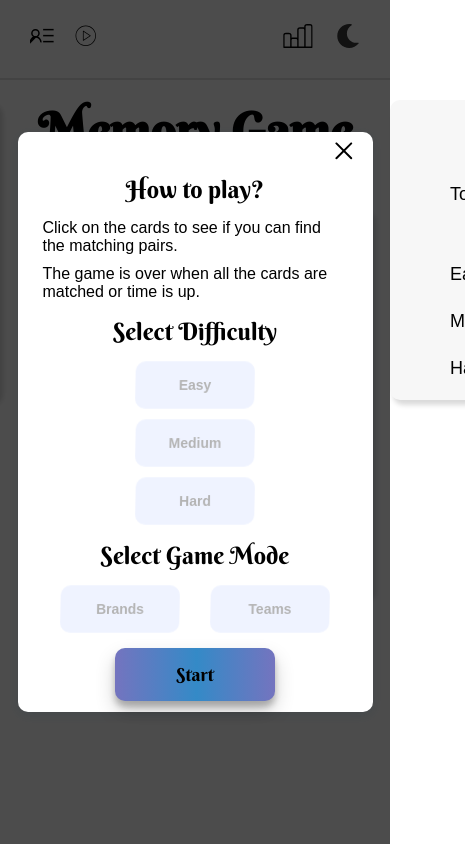
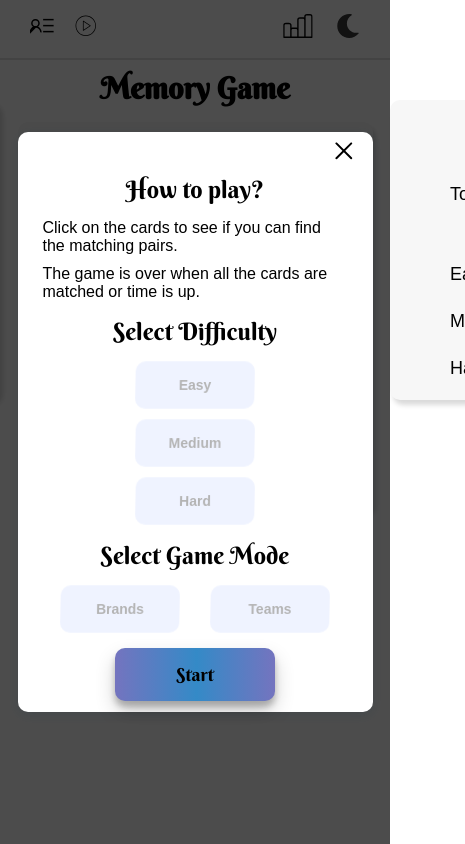
Before and after one commit to qbica2/memorygame, a React (Create React App) app: page / in a window 390 px wide. Shown: the whole page, 465 px wide, since content can reach past the window. Built offline with nearby package versions, Linux system fonts and the light colour scheme; the HTML template or start-up script is replaced by a standard one.

Commit message:
layout designed for mobile

```diff
--- a/src/styles/layout.module.scss
+++ b/src/styles/layout.module.scss
@@ -68,3 +68,31 @@
 		}
 	}
 }
+
+@media screen and (max-width: 600px) {
+	.layout{
+		.nav{
+			height: 60px;
+		}
+		header{
+			width: 100%;
+			&.hard{
+				width: 100%;
+			}
+			&.medium{
+				width: 100%;
+			}
+			&.easy{
+				width: 100%;
+			}
+			h1{
+				font-size: 30px;
+				margin-bottom: 10px;
+				margin-top: 10px;
+			}
+			nav{
+				font-size: 18px;
+			}
+		}
+  }
+}
```
